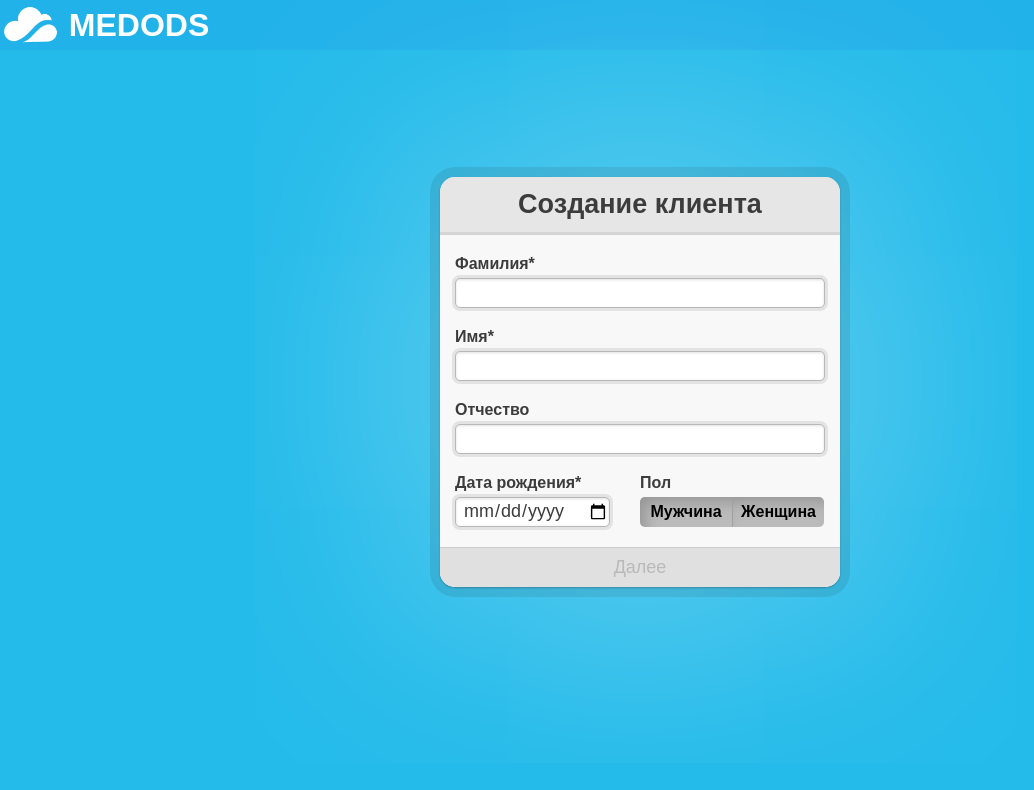
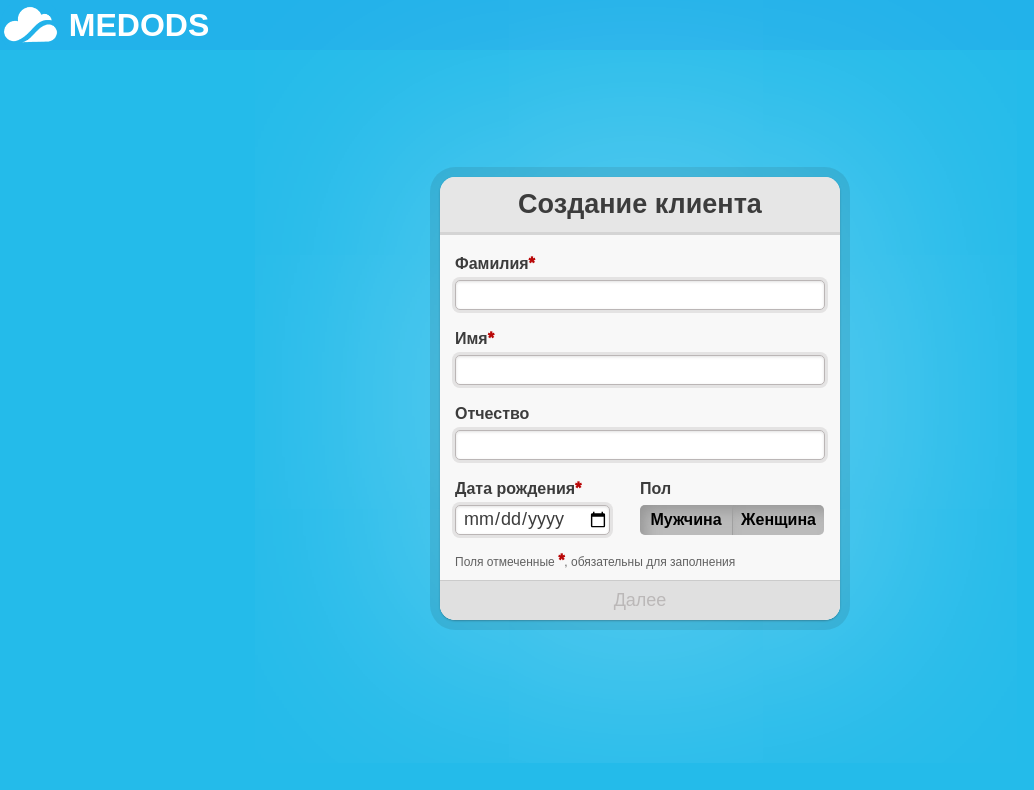
Before and after one commit to Aleksey-Nuzhdin/reg_form_vue_dev, a Vue app: page / in a window 1280 px wide. Shown: the top 790 px of the page, without its empty margins (0-1034 px from the left). Built offline with nearby package versions, Linux system fonts and the light colour scheme.

Commit message:
add toast

```diff
--- a/src/components/Form.vue
+++ b/src/components/Form.vue
@@ -19,7 +19,7 @@
           <h2 class="form__title">Создание клиента</h2>
 
           <div class="group__input">
-            <label for="surname" class='label'>Фамилия*</label>
+            <label for="surname" class='label'>Фамилия<span class="color_red">*</span></label>
             <input type="text" id="surname"
               v-model.trim="dataSet.surname"
               @blur="$v.dataSet.surname.$touch(), saveInLocalStorage()"
@@ -40,7 +40,7 @@
           </div>
 
           <div class="group__input">
-            <label for="name" class='label'>Имя*</label>
+            <label for="name" class='label'>Имя<span class="color_red">*</span></label>
             <input type="text" id="name"
               v-model.trim="dataSet.name"
               @blur="$v.dataSet.name.$touch(), saveInLocalStorage()"
@@ -77,7 +77,7 @@
 
           <div class="group__DOB_gender">
             <div class="group__input">
-              <label for="DOB" class='label'>Дата рождения*</label>
+              <label for="DOB" class='label'>Дата рождения<span class="color_red">*</span></label>
               <input type="date" id="DOB"
                 v-model="dataSet.DOB"
                 @blur="$v.dataSet.DOB.$touch(), saveInLocalStorage()"
@@ -109,7 +109,9 @@
               </div>
             </div>
           </div>
-
+          <span class="span__prompt">
+            Поля отмеченные <span class="color_red">*</span>, обязательны для заполнения
+          </span>
           <div class="btn__wrap">
             <button @click.prevent="nextStep" class='btn__step'
               :class='{activ: (
@@ -135,7 +137,7 @@
               @click.stop=""
               @keydown.esc='isDropSelectGroup = false'
             >
-              <label for="gr" class='label'>Группа клиентов*</label>
+              <label for="gr" class='label'>Группа клиентов<span class="color_red">*</span></label>
               <div class="client_group"
                 @click.prevent.self="isDropSelectGroup = false"
               >
@@ -206,7 +208,7 @@
           </div>
 
           <div class="group__input">
-            <label for="numberPhone" class='label'>Номер телефона*</label>
+            <label for="numberPhone" class='label'>Номер телефона<span class="color_red">*</span></label>
             <input type="text" id="numberPhone"
               v-model.trim="dataSet.numberPhone"
               @blur="$v.dataSet.numberPhone.$touch(), saveInLocalStorage()"
@@ -319,7 +321,7 @@
           </div>
 
           <div class="group__input">
-            <label for="city" class='label'>Город*</label>
+            <label for="city" class='label'>Город<span class="color_red">*</span></label>
             <input type="text" id="city"
               v-model.trim="dataSet.city"
               @blur="$v.dataSet.city.$touch(), saveInLocalStorage()"
@@ -357,7 +359,7 @@
           </div>
 
           <div class="group__input">
-            <label for="index" class='label'>Индекс</label>
+            <label for="index" class='label label__index'>Индекс</label>
             <input type="text" id="index"
               v-model.trim="dataSet.index"
               @blur="$v.dataSet.index.$touch(), saveInLocalStorage()"
@@ -406,7 +408,7 @@
             <div class="group__input">
               <label for="typeDocument" class='label'
                 @click="isDropSelectDocument = !isDropSelectDocument"
-              >Тип документа*</label>
+              >Тип документа<span class="color_red">*</span></label>
               <label for="typeDocument" class='arrow_drop'
                 :class="{drop:isDropSelectDocument}"
               ></label>
@@ -465,7 +467,7 @@
           </div>
 
           <div class="group__input">
-            <label for="dateIssue" class='label'>Дата выдачи*</label>
+            <label for="dateIssue" class='label'>Дата выдачи<span class="color_red">*</span></label>
             <input type="date" id="dateIssue"
               v-model.trim="dataSet.dateDoc"
               @blur="$v.dataSet.dateDoc.$touch(), saveInLocalStorage()"
@@ -497,6 +499,7 @@
 
 <script>
 import {helpers , required, minLength, maxLength, minValue, maxValue, numeric, decimal} from 'vuelidate/lib/validators';
+//Валидатор для русского алфавита
 const alpha = helpers.regex('alpha', /^[a-zA-Zа-яёА-ЯЁ]*$/)
 
 export default {
@@ -619,20 +622,25 @@ export default {
   },
   methods:{
     saveInLocalStorage(){
+      //Сохроняем данные в localStorage,
+      //Чтобы не потерять их если что-то пойдёт не так
       localStorage.dataSet = JSON.stringify(this.dataSet)
       localStorage.coutGroup = JSON.stringify(this.coutGroup)
       localStorage.setGroupClient = JSON.stringify(this.setGroupClient)
     },
     addClientInGroup(ind){
+      //
       this.setGroupClient[ind].activ = !this.setGroupClient[ind].activ
-      this.coutGroup++
 
       if(this.setGroupClient[ind].activ) {
         this.dataSet.selectGroupClient.push( this.setGroupClient[ind].title)
+        this.coutGroup++
       }else{
         let indItem = this.dataSet.selectGroupClient.indexOf(this.setGroupClient[ind].title)
         this.deleteClientInGroup(indItem)
       }
+
+
     },
     deleteClientInGroup(ind){
       this.coutGroup--
@@ -644,7 +652,8 @@ export default {
       obj.activ = false
     },
     nextStep(){
-      //Проверяем форму на прмежуточную валидацию
+      //Проверяем форму на промежуточную валидацию
+      //И если не проходит, останавливаем функцию
       if(this.step == 1){
         if( this.$v.dataSet.name.$invalid ||
             this.$v.dataSet.surname.$invalid ||
@@ -698,14 +707,8 @@ export default {
       this.isMinValCheck = false
       setTimeout(()=>{this.isShowTost = false}, 1500)
     },
-    regSubmit(){
-      //если не форма не проходит валидацию запускаем проверку и остонавлием функцию
-      if(this.$v.$invalid){
-        this.$v.$touch()
-        return
-      }
-
-      //сбрасываем данные для создания нового пользователья
+    resetDataForm(){
+      //Очищаем localStorage
       localStorage.dataSet = ''
       localStorage.coutGroup = 0
       localStorage.setGroupClient = ''
@@ -715,14 +718,26 @@ export default {
       this.isShowTost = true
       this.coutGroup = 0
       this.setGroupClient = this.resetGroupClient.map(el => el)
+    },
+    regSubmit(){
+      //если не форма не проходит валидацию запускаем проверку и остонавлием функцию
+      if(this.$v.$invalid){
+        this.$v.$touch()
+        return
+      }
 
-      //Показываем сообщени о успешном создании
+      //сбрасываем данные для создания нового пользователья
+      this.resetDataForm()
+
+      //Показываем сообщение о успешном создании
       this.showTost()
 
       //вместо для пуша на сервер)
       console.log(this.dataSet);
     },
     updateHeight(){
+      //обновляем значения размера экрана, для позиционирования
+      //при изменениях формы
       this.moveTopForm = (this.$refs.wrap.clientHeight/2)-250
       if(this.moveTopForm <= 7) this.moveTopForm = 7
     },
@@ -732,12 +747,10 @@ export default {
   },
   mounted(){
     this.updateHeight()
+    //Загружаем сохранные данные
     if(localStorage.dataSet) this.dataSet = JSON.parse(localStorage.dataSet)
     if(localStorage.coutGroup) this.coutGroup = JSON.parse(localStorage.coutGroup)
     if(localStorage.setGroupClient) this.setGroupClient = JSON.parse(localStorage.setGroupClient)
-
-
-
 
   }
 };
@@ -756,26 +769,17 @@ export default {
   opacity: 1;
 }
 
-.toast-enter{
+.toast-enter ,.toast-leave-to{
   transform: translateY(-100%);
   transition: all .3s ease;
   opacity: 0;
 }
-.toast-enter-to{
+.toast-enter-to, .toast-leave{
   transform: translateY(0);
   transition: all .3s ease;
   opacity: 1;
 }
-.toast-leave{
-  transform: translateY(0);
-  transition: all .3s ease;
-  opacity: 1;
-}
-.toast-leave-to{
-  transform: translateY(-100%);
-  transition: all .3s ease;
-  opacity: 0;
-}
+
 
 .toast__mesage{
   position: absolute;
@@ -791,7 +795,7 @@ export default {
   background-color: rgba(71, 71, 71, 0.74);
   border-radius: 10px;
   color: #eeeded;
-  font-size: 25px;
+  font-size: 22px;
   font-weight: bold;
 }
 
@@ -809,6 +813,16 @@ select{
     height: 30px;
     width: 30px;
   }
+}
+
+.span__prompt{
+  padding: 0 15px 0 15px;
+  margin-top: 25px;
+  font-size: 12px;
+  vertical-align: bottom;
+  color: rgb(97, 97, 97);
+  height: 0;
+  line-height: 0;
 }
 select:not(:-internal-list-box) {
     overflow: hidden;
@@ -829,7 +843,7 @@ select:not(:-internal-list-box) {
 .wrap {
   height: 100%;
   width: 100%;
-
+  min-width: 400px;
   display: flex;
   justify-content: center;
 }
@@ -916,7 +930,7 @@ select:not(:-internal-list-box) {
   font-size: 14px;
   color: rgb(95, 95, 95);
 }
-.wp__text span{
+.wp__text .error__text{
   padding-left: 15px;
 }
 
@@ -927,8 +941,6 @@ select:not(:-internal-list-box) {
   display: flex;
   flex-wrap: wrap;
   margin-right: -10px;
-
-  //justify-content: space-between;
 }
 .client_group_item{
   display: flex;
@@ -984,7 +996,6 @@ select:not(:-internal-list-box) {
   right: 16px;
   height: 0px;
   width: calc(100% - 32px);
-
   z-index: 1;
 
   &::before{
@@ -994,7 +1005,6 @@ select:not(:-internal-list-box) {
     height: 28px;
     width: 28px;
     background-color: rgb(230, 227, 227);
-    //border-radius: 50%;
     right: -1px;
     bottom: 0;
     border-radius: 0 5px 5px 0;
@@ -1057,6 +1067,9 @@ select:not(:-internal-list-box) {
 
 
 }
+.label__index{
+  width: 110px;
+}
 .label__client_item{
   width: 100%;
   height: 100%;
@@ -1083,6 +1096,7 @@ select:not(:-internal-list-box) {
   font-family: "Arial";
   font-weight: bold;
   font-size: 16px;
+  height: 20px;
   color: #3c3c3c;
 }
 .wrap_gender_input{
@@ -1196,6 +1210,7 @@ select:not(:-internal-list-box) {
     }
   }
 }
+
 .icon_chek_delet{
   position: relative;
   background: linear-gradient(90deg, rgb(255, 0, 0) 50%, rgb(21, 255, 0) 50%);
@@ -1247,4 +1262,14 @@ select:not(:-internal-list-box) {
     color: rgb(230, 227, 227);
   }
 }
+.color_red{
+  display: inline-block;
+  color: rgb(185, 7, 7);
+  padding-left: 0;
+  font-size: 16px;
+  line-height: 1px;
+  font-weight: 1000;
+  height: 20px;
+  text-align: center;
+}
 </style>
```
